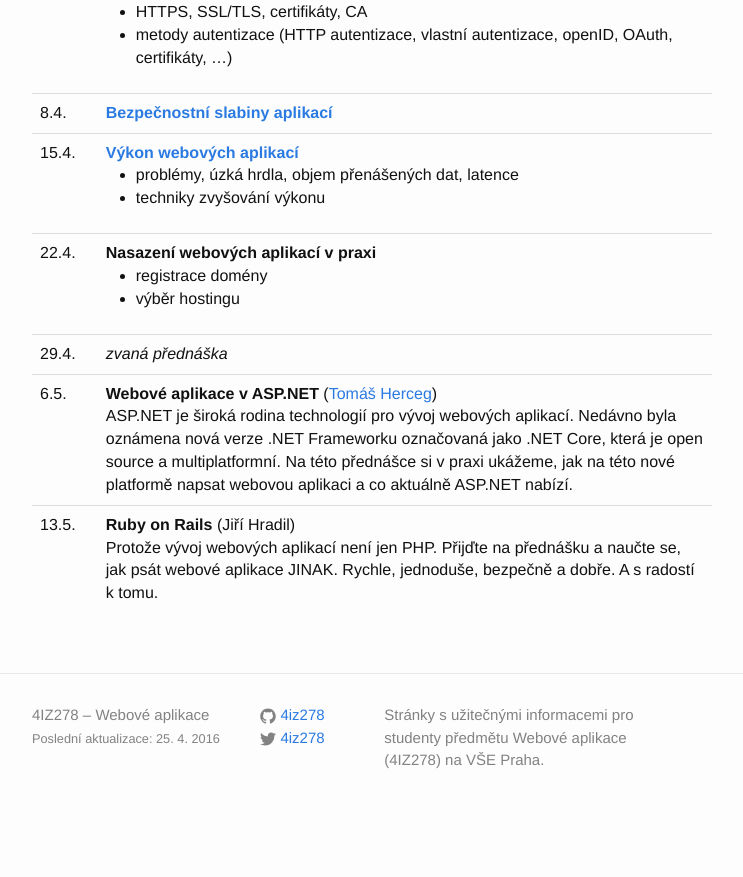
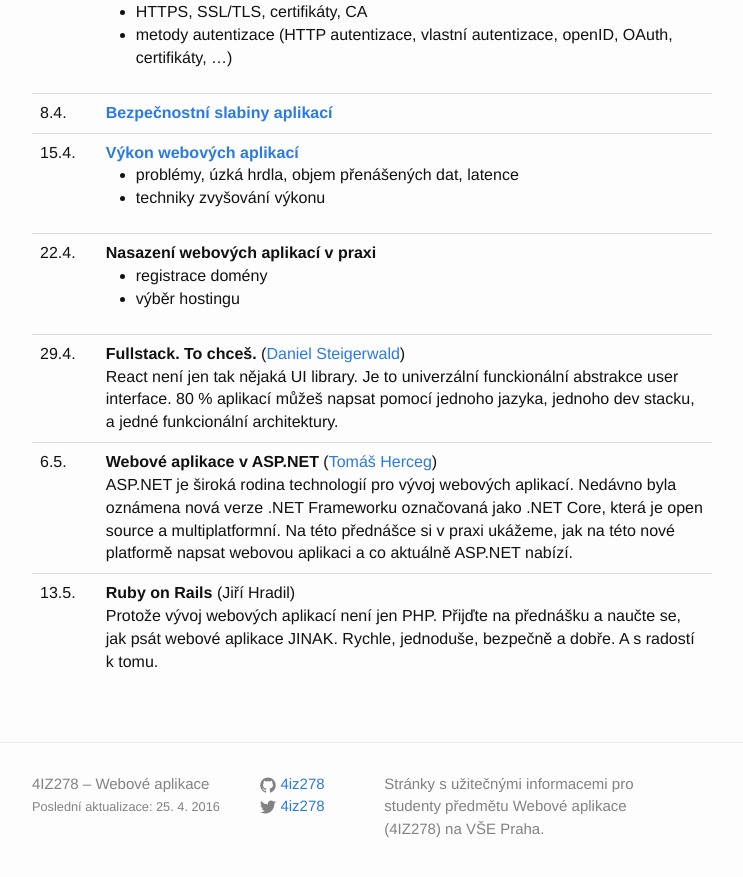
Before and after one commit to 4iz278/4iz278.github.io, a Jekyll site: the page built from prednasky/index.html, in a window 1280 px wide and 900 px high, scrolled down 884 px. Shown: the top 877 px of the window, without its empty margins (268-1011 px from the left). Built offline with Jekyll 4.4.1, drawn with Linux system fonts in a browser that asks for light colours; nearby versions of some CDN libraries; before the commit the page ends 1716 px from its top, so only the background shows below that.

Commit message:
Přidána Danova přednáška

```diff
--- a/prednasky/index.html
+++ b/prednasky/index.html
@@ -96,7 +96,10 @@ title: Přednášky
     </tr>
     <tr>
       <td>29.4.</td>
-      <td><em>zvaná přednáška</em></td>
+      <td><strong>Fullstack. To chceš.</strong> (<a href="http://daniel.steigerwald.cz/">Daniel Steigerwald</a>)<br/>
+        React není jen tak nějaká UI library. Je to univerzální funckionální
+        abstrakce user interface. 80 % aplikací můžeš napsat pomocí jednoho jazyka,
+        jednoho dev stacku, a jedné funkcionální architektury. </td>
     </tr>
     <tr>
       <td>6.5.</td>
```
